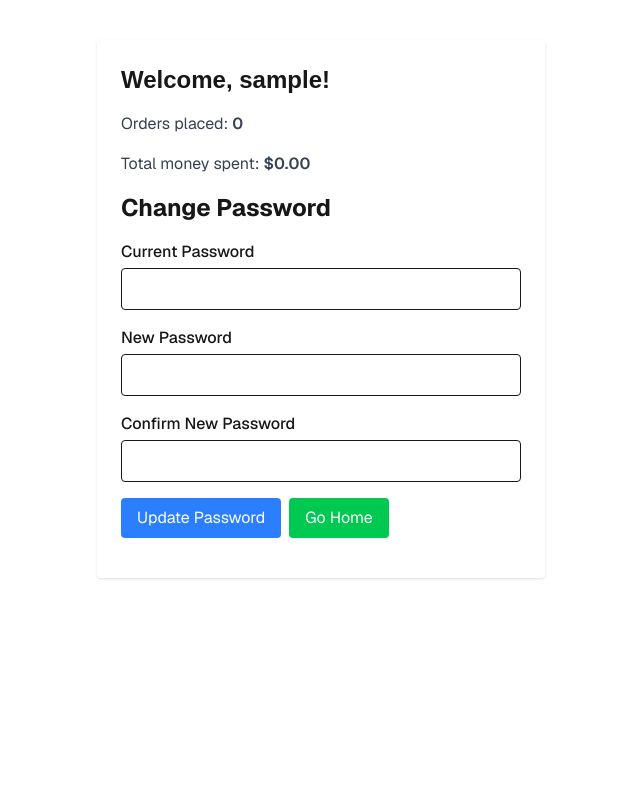
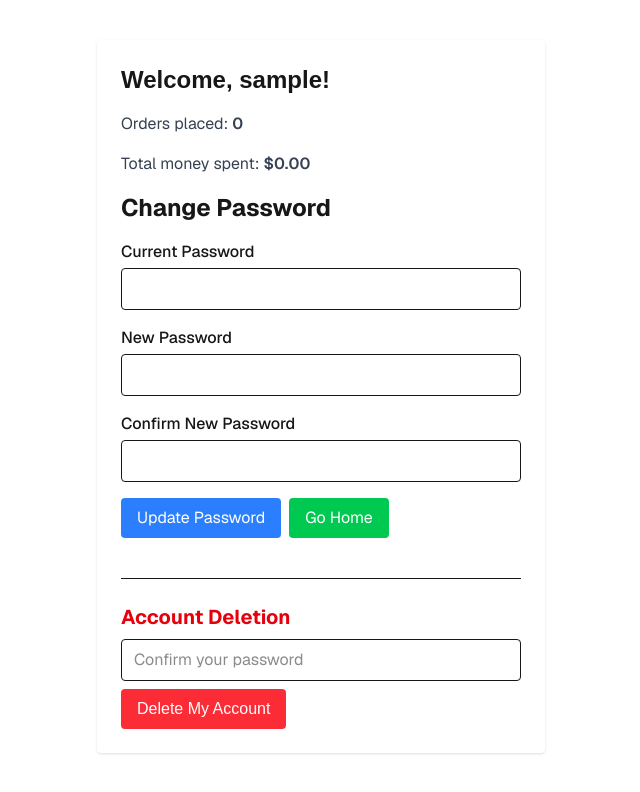
Before and after one commit to DanielJHan/CS4370_EasyMart, a Next.js app in the folder frontend/: page /profile in a window 1280 px wide. Shown: the top 792 px of the page, without its empty margins (319-959 px from the left). Built offline with nearby package versions, Linux system fonts and the light colour scheme; no server answers; sample sign-in values are in the browser's storage.

Commit message:
delete user account (almost) works

```diff
--- a/frontend/components/EditProfilePage.js
+++ b/frontend/components/EditProfilePage.js
@@ -144,6 +144,46 @@ const EditProfilePage = () => {
           <Link href={"/home"}>Go Home</Link>
         </button>
       </form>
+      <hr className="my-6" />
+      <h2 className="text-xl font-bold mb-2 text-red-600 font-sans">Account Deletion</h2>
+      <div className="space-y-2">
+        <input
+          type="password"
+          placeholder="Confirm your password"
+          className="w-full border px-3 py-2 rounded font-sans"
+          value={confirmPassword}
+          onChange={(e) => setConfirmPassword(e.target.value)}
+        />
+        <button
+          onClick={async () => {
+            const confirmed = window.confirm("Are you sure you want to delete your account? This cannot be undone.");
+            if (!confirmed) return;
+
+            const response = await fetch("http://localhost:8080/user/delete", {
+              method: "DELETE",
+              headers: {
+                "Content-Type": "application/json",
+              },
+              body: JSON.stringify({
+                username: localStorage.getItem("username"),
+                password: confirmPassword,
+              }),
+            });
+
+            const success = await response.json();
+            if (success) {
+              localStorage.clear();
+              alert("Account deleted.");
+              router.push("/");
+            } else {
+              alert("Incorrect password. Account not deleted.");
+            }
+          }}
+          className="bg-red-500 text-white px-4 py-2 rounded hover:bg-red-600"
+        >
+          Delete My Account
+        </button>
+      </div>
     </div>
   );
 };
```
Also changed, not shown: 3 other files (tests, documents, lock files or other folders).
